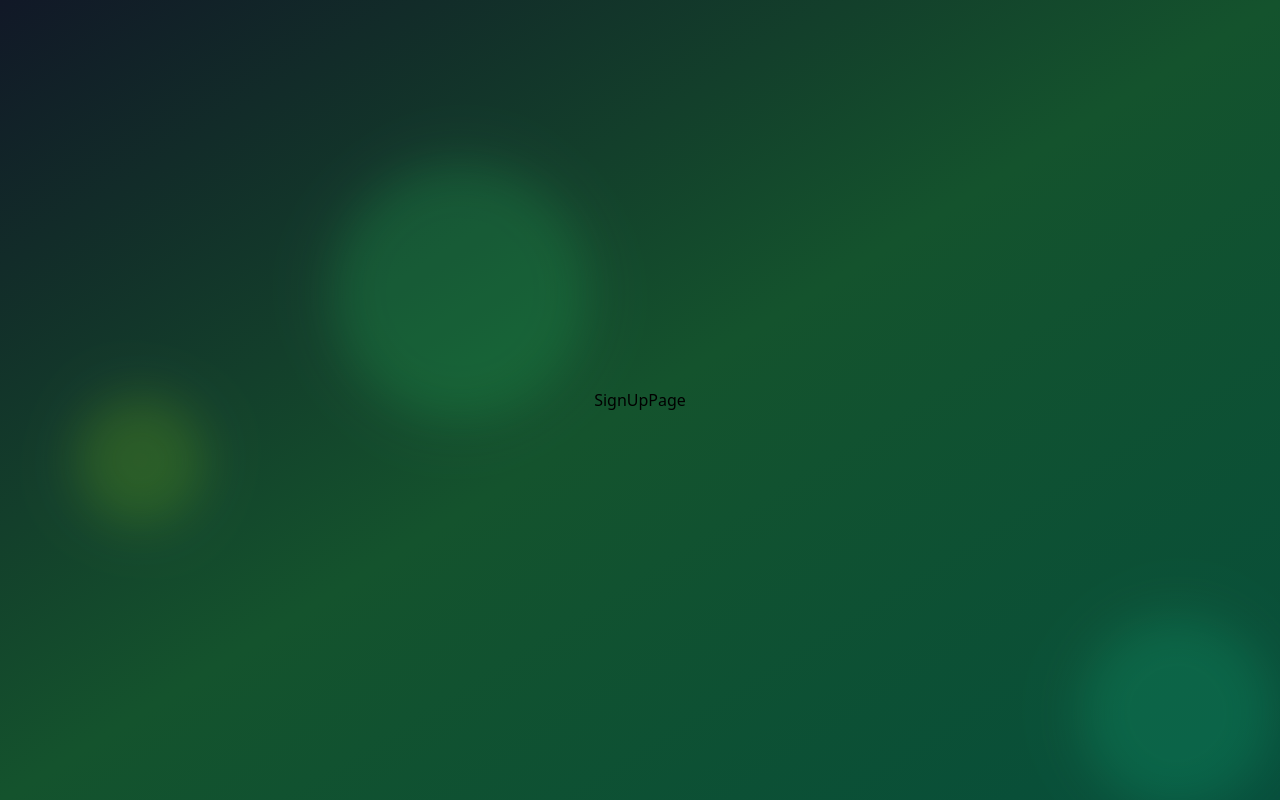
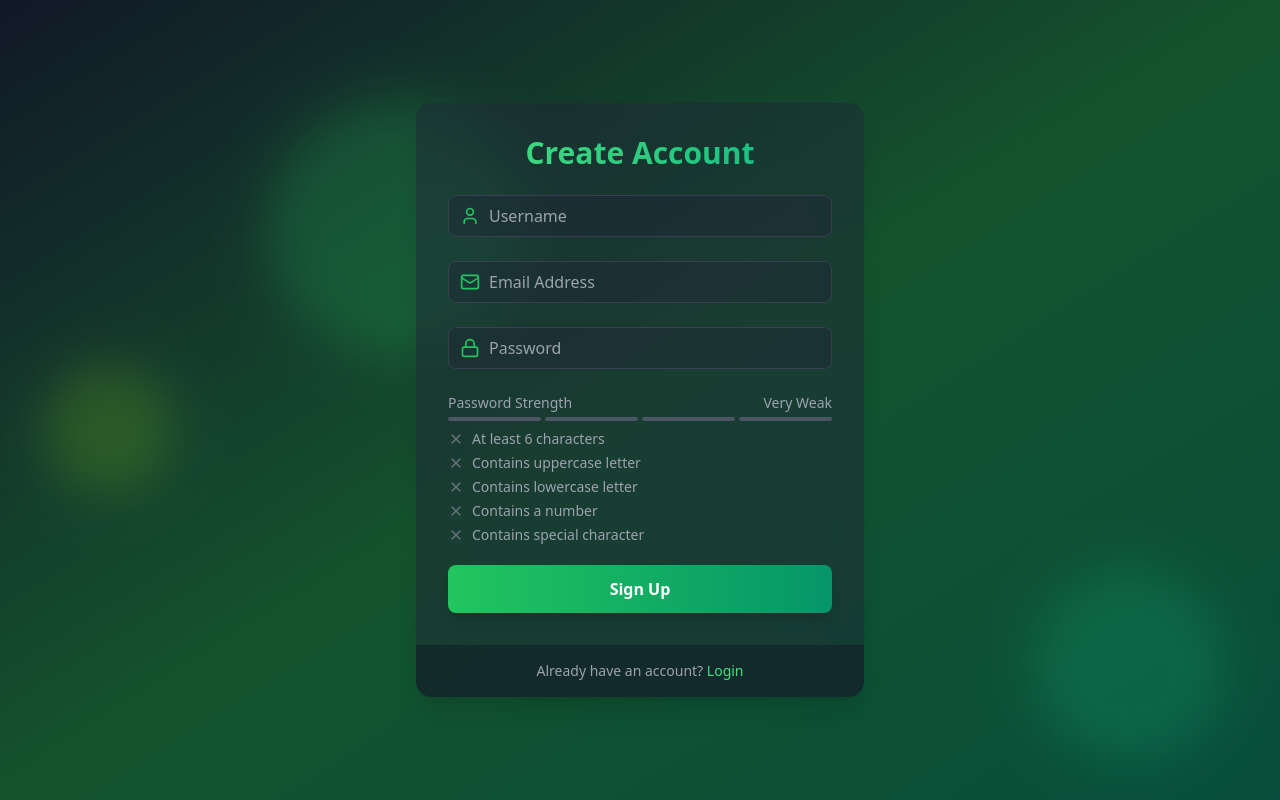
Before and after one commit to zippostorm/auth-verify, a React (Vite) app in the folder frontend/: page /signup in a window 1280 px wide. Built offline with nearby package versions, Linux system fonts and the light colour scheme.

Commit message:
Build sign up page UI

```diff
--- a/frontend/package.json
+++ b/frontend/package.json
@@ -11,6 +11,7 @@
   },
   "dependencies": {
     "framer-motion": "^11.15.0",
+    "lucide-react": "^0.468.0",
     "react": "^18.3.1",
     "react-dom": "^18.3.1",
     "react-router-dom": "^7.0.2"
--- /dev/null
+++ b/frontend/src/components/Input.jsx
@@ -0,0 +1,18 @@
+import React from "react";
+
+const Input = ({ icon: Icon, ...props }) => {
+  return (
+    <div className="relative mb-6">
+      <div className="absolute inset-y-0 left-0 flex items-center pl-3 pointer-events-none">
+        <Icon className="size-5 text-green-500" />
+      </div>
+      <input
+        {...props}
+        className="w-full pl-10 pr-3 py-2 bg-gray-800 bg-opacity-50 rounded-lg border border-gray-700 focus:ring-2 focus:border-green-500
+        focus:ring-green-500 text-white placeholder-gray-400 transition duration-200"
+      />
+    </div>
+  );
+};
+
+export default Input;
--- /dev/null
+++ b/frontend/src/components/PasswordStrengthMeter.jsx
@@ -0,0 +1,80 @@
+import { Check, X } from "lucide-react";
+import React from "react";
+
+const PasswordCriteria = ({ password }) => {
+  const criteria = [
+    { label: "At least 6 characters", met: password.length >= 6 },
+    { label: "Contains uppercase letter", met: /[A-Z]/.test(password) },
+    { label: "Contains lowercase letter", met: /[a-z]/.test(password) },
+    { label: "Contains a number", met: /\d/.test(password) },
+    { label: "Contains special character", met: /[^A-Za-z0-9]/.test(password) },
+  ];
+
+  return (
+    <div className="mt-2 space-y-1">
+      {criteria.map((item) => (
+        <div key={item.label} className="flex items-center text-sm">
+          {item.met ? (
+            <Check className="size-4 text-green-500 mr-2" />
+          ) : (
+            <X className="size-4 text-gray-500 mr-2" />
+          )}
+          <span className={item.met ? "text-green-500" : "text-gray-400"}>
+            {item.label}
+          </span>
+        </div>
+      ))}
+    </div>
+  );
+};
+
+const PasswordStrengthMeter = ({ password }) => {
+  const getStrength = (pass) => {
+    let strength = 0;
+    if (pass.length >= 6) strength++;
+    if (pass.match(/[a-z]/) && pass.match(/[A-Z]/)) strength++;
+    if (pass.match(/\d/)) strength++;
+    if (pass.match(/[^a-zA-Z\d]/)) strength++;
+    return strength;
+  };
+  const strength = getStrength(password);
+
+  const getColor = (strength) => {
+    if (strength === 0) return "bg-red-500";
+    if (strength === 1) return "bg-red-400";
+    if (strength === 2) return "bg-yellow-500";
+    if (strength === 3) return "bg-yellow-400";
+    return "bg-green-500";
+  };
+
+  const getStrengthText = (strength) => {
+    if (strength === 0) return "Very Weak";
+    if (strength === 1) return "Weak";
+    if (strength === 2) return "Fair";
+    if (strength === 3) return "Good";
+    return "Strong";
+  };
+  return (
+    <div className="mt-2">
+      <div className="flex justify-between items-center mb-1">
+        <span className="text-sm text-gray-400">Password Strength</span>
+        <span className="text-sm text-gray-400">
+          {getStrengthText(strength)}
+        </span>
+      </div>
+      <div className="flex space-x-1">
+        {[...Array(4)].map((_, index) => (
+          <div
+            key={index}
+            className={`h-1 w-1/4 rounded-full transition-colors duration-300 ${
+              index < strength ? getColor(strength) : "bg-gray-600"
+            }`}
+          />
+        ))}
+      </div>
+      <PasswordCriteria password={password} />
+    </div>
+  );
+};
+
+export default PasswordStrengthMeter;
--- a/frontend/src/pages/SignUpPage.jsx
+++ b/frontend/src/pages/SignUpPage.jsx
@@ -1,7 +1,76 @@
-import React from "react";
+import React, { useState } from "react";
+import { motion } from "framer-motion";
+import Input from "../components/Input";
+import { Lock, Mail, User } from "lucide-react";
+import { Link } from "react-router-dom";
+import PasswordStrengthMeter from "../components/PasswordStrengthMeter";
 
 const SignUpPage = () => {
-  return <div>SignUpPage</div>;
+  const [name, setName] = useState("");
+  const [email, setEmail] = useState("");
+  const [password, setPassword] = useState("");
+
+  const handleSignUp = (e) => {
+    e.preventDefault();
+  };
+  return (
+    <motion.div
+      initial={{ opacity: 0, y: 20 }}
+      animate={{ opacity: 1, y: 0 }}
+      transition={{ duration: 0.5 }}
+      className="max-w-md w-full bg-gray-800 bg-opacity-50 backdrop-filter backdrop-blur-xl rounded-2xl shadow-xl overflow-hidden"
+    >
+      <div className="p-8">
+        <h2 className="text-3xl font-bold mb-6 text-center bg-gradient-to-r from-green-400 to-emerald-500 text-transparent bg-clip-text">
+          Create Account
+        </h2>
+        <form onSubmit={handleSignUp}>
+          <Input
+            icon={User}
+            type="text"
+            placeholder="Username"
+            value={name}
+            onChange={(e) => setName(e.target.value)}
+          />
+          <Input
+            icon={Mail}
+            type="email"
+            placeholder="Email Address"
+            value={email}
+            onChange={(e) => setEmail(e.target.value)}
+          />
+          <Input
+            icon={Lock}
+            type="password"
+            placeholder="Password"
+            value={password}
+            onChange={(e) => setPassword(e.target.value)}
+          />
+          <PasswordStrengthMeter password={password} />
+
+          <motion.button
+            className="mt-5 w-full py-3 px-4 bg-gradient-to-r from-green-500 to-emerald-600 text-white
+						font-bold rounded-lg shadow-lg hover:from-green-600
+						hover:to-emerald-700 focus:outline-none focus:ring-2 focus:ring-green-500 focus:ring-offset-2
+						 focus:ring-offset-gray-900"
+            whileHover={{ scale: 1.02 }}
+            whileTap={{ scale: 0.98 }}
+            type="submit"
+          >
+            Sign Up
+          </motion.button>
+        </form>
+      </div>
+      <div className="px-8 py-4 bg-gray-900 bg-opacity-50 flex justify-center">
+        <p className="text-sm text-gray-400">
+          Already have an account?{" "}
+          <Link to={"/login"} className="text-green-400 hover:underline">
+            Login
+          </Link>
+        </p>
+      </div>
+    </motion.div>
+  );
 };
 
 export default SignUpPage;
```
Also changed, not shown: 1 other file (tests, documents, lock files or other folders).
